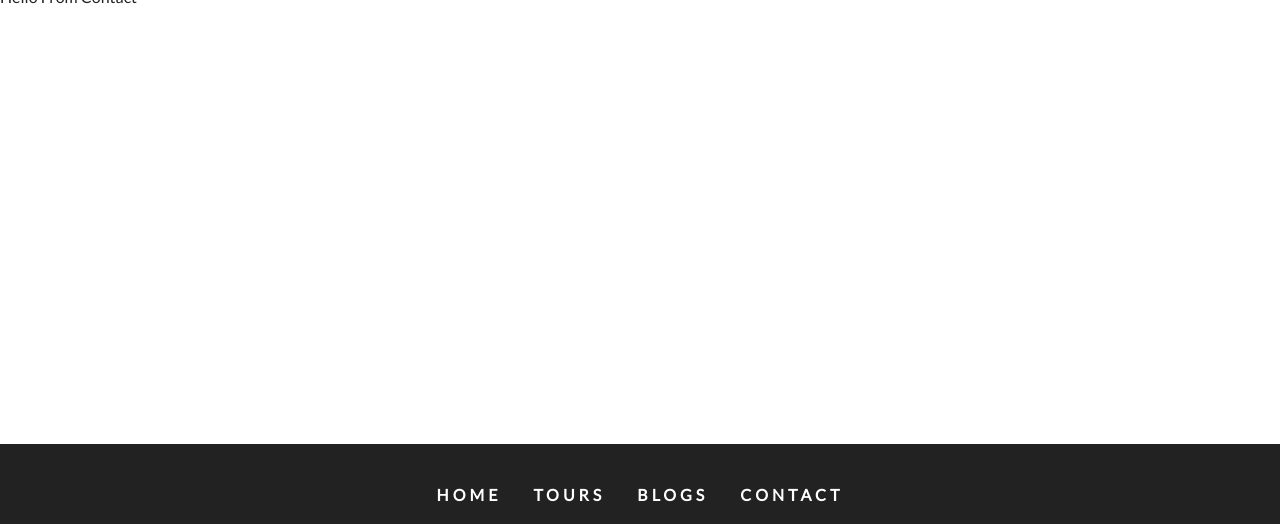
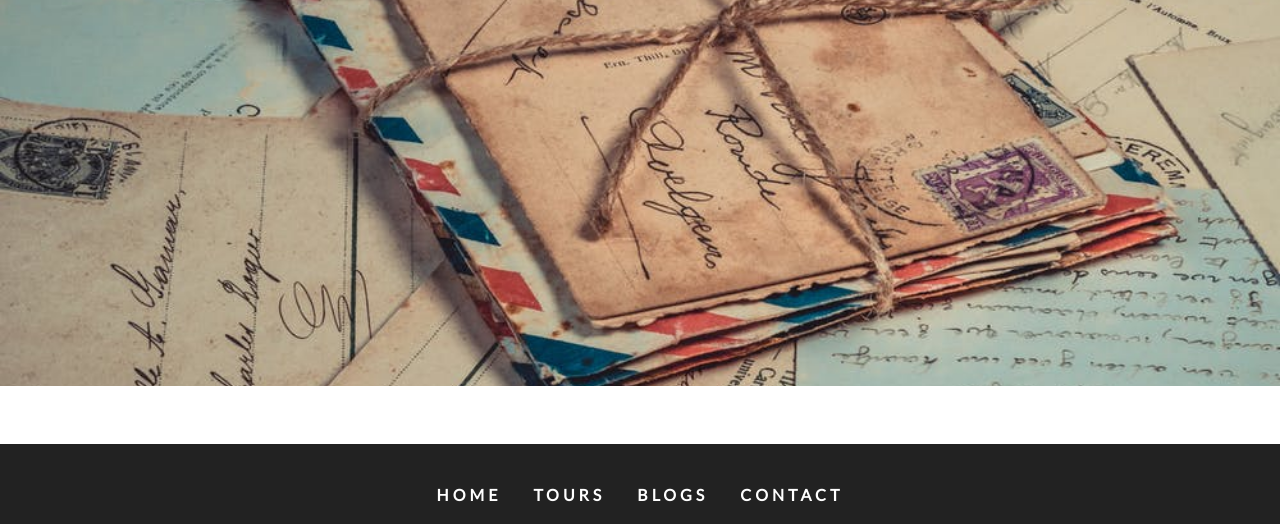
Before and after one commit to liam-nguyen/backroads, a Gatsby site: page /contact in a window 1280 px wide. Shown: the part 161-685 px from the top of the page. Built offline with nearby package versions, Linux system fonts and the light colour scheme; Gatsby itself is replaced by a stand-in of ours.

Commit message:
Add hero to other pages

```diff
--- a/src/pages/contact.js
+++ b/src/pages/contact.js
@@ -1,6 +1,25 @@
 import React from "react"
+import { graphql, useStaticQuery } from "gatsby"
+
 import Layout from "../components/Layout"
+import StyledHero from "../components/StyledHero"
 
-export default function Contact() {
-  return <Layout>Hello From Contact</Layout>
+export default function Contact({ data }) {
+  return (
+    <Layout>
+      <StyledHero image={data.heroImage.childImageSharp.fluid}></StyledHero>
+    </Layout>
+  )
 }
+
+export const heroImageQuery = graphql`
+  {
+    heroImage: file(relativePath: { eq: "connectBcg.jpeg" }) {
+      childImageSharp {
+        fluid(maxWidth: 4160, quality: 90) {
+          ...GatsbyImageSharpFluid_withWebp
+        }
+      }
+    }
+  }
+`
```
Also changed, not shown: src/pages/blog.js (+18 -2 lines), src/pages/tours.js (+20 -2 lines).
